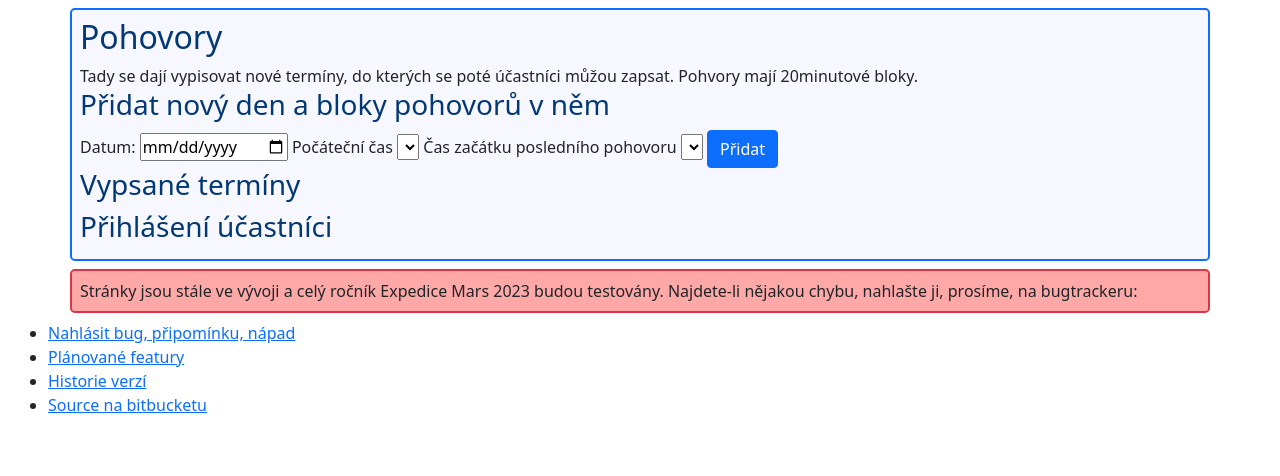
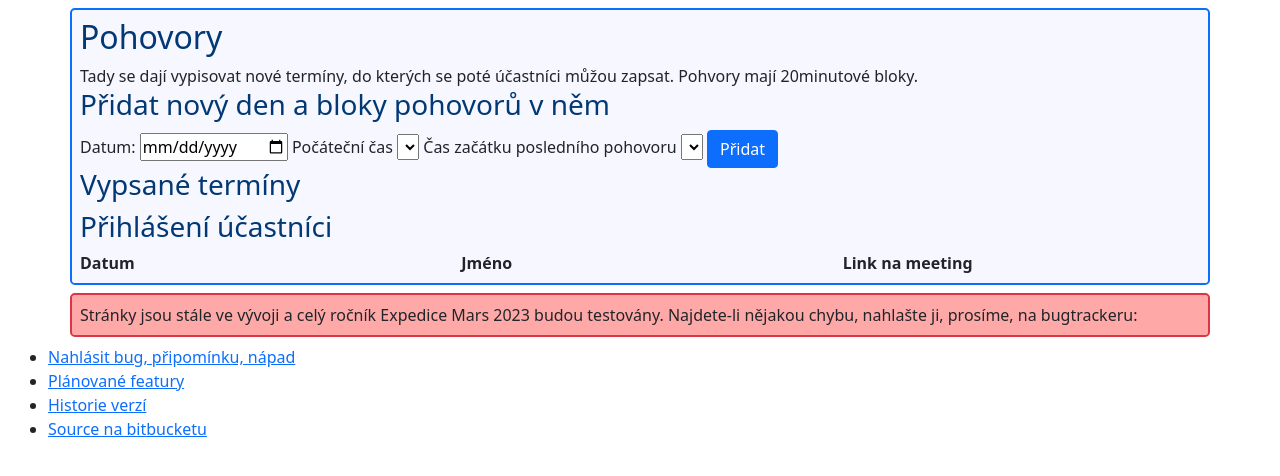
Before and after one commit to expedicemars/intranet, a Flask app: template website/templates/admin_pohovory.html in a window 1280 px wide. Shown: the part 56-532 px from the top of the page. Run offline with Flask 2, Linux system fonts and the light colour scheme; the template is opened without the code that fills it, so the values that code supplies are empty; some libraries are stand-ins or nearby versions.

Commit message:
pohovory done

```diff
--- a/website/static/js/admin_pohovory.js
+++ b/website/static/js/admin_pohovory.js
@@ -47,26 +47,40 @@ function generator_vypsanych(iso, pretty, user) {
     content_div.appendChild(row)
 }
 
-function generator_prihlasenych(jmeno, pretty, id) {
+function generator_prihlasenych(jmeno, pretty, id, link) {
     let row = document.createElement("div")
     row.classList.add("row")
     let col1 = document.createElement("div")
+    row.appendChild(col1)
     col1.classList.add("col")
+    col1.innerHTML = pretty
+    let col2 = document.createElement("div")
+    row.appendChild(col2)
+    col2.classList.add("col")
     let a = document.createElement("a")
+    col2.appendChild(a)
     a.href = "/admin/detail_usera/" + String(id)
     a.innerHTML = jmeno
-    let col2 = document.createElement("div")
-    col2.classList.add("col")
-    col1.innerHTML = pretty
-    col2.appendChild(a)
-    row.appendChild(col1)
-    row.appendChild(col2)
+    let col3 = document.createElement("div")
+    row.appendChild(col3)
+    col3.classList.add("col")
+    if (link) {
+        let a2 = document.createElement("a")
+        col3.appendChild(a2)
+        a2.innerHTML = "Odkaz na meeting"
+        a2.href = link
+        a2.target = "blank"
+    } else {
+        col3.innerHTML = "Tady link ještě není"
+    }
+
+
     prihlaseni_div.append(row)
 }
 
 for (let p of pohovory) {
     generator_vypsanych(p["iso"], p["pretty"], p["user"])
     if (p["user"]) {
-        generator_prihlasenych(p["jmeno"], p["pretty"], p["user"])
+        generator_prihlasenych(p["jmeno"], p["pretty"], p["user"], p["link"])
     }
 }
--- a/website/templates/admin_historie_verzi.html
+++ b/website/templates/admin_historie_verzi.html
@@ -8,6 +8,7 @@
             <li>Admini můžou vypisovat nové termín, nebo mazat dosud neobsazené.</li>
             <li>Uživatelům se zamčenými změnami se zablokuje možnost vybírat nový termín.</li>
             <li>Přibyla výzva o hledání grafika.</li>
+            <li>Systém dál trackuje meeting_link ke každýmu userovi. Jde přidat v detailu usera, uživatelům se zobrazuje v sekci Pohovory.</li>
         </ul>
     </p>
     <p>
--- a/website/templates/admin_pohovory.html
+++ b/website/templates/admin_pohovory.html
@@ -17,7 +17,13 @@
         <div id="content"></div>
     </form>
     <h3>Přihlášení účastníci</h3>
-    <div id="prihlaseni"></div>
+    <div id="prihlaseni">
+        <div class="row">
+            <div class="col"><b>Datum</b></div>
+            <div class="col"><b>Jméno</b></div>
+            <div class="col"><b>Link na meeting</b></div>
+        </div>
+    </div>
 
     <script type="module" src="{{url_for('static', filename='js/admin_pohovory.js')}}"></script>
 {% endblock %}
--- a/website/templates/pohovory.html
+++ b/website/templates/pohovory.html
@@ -4,7 +4,10 @@
 <h2>Přihlášení na pohovory</h2>
 Tady se můžeš zapsat na konkrétní termín pohovoru.
 <hr>
-<div id="aktualne"></div>
+<div>
+    <p id="datum"></p>
+    <p id="link"></p>
+</div>
 <hr>
 {% if uzamcene_zmeny %}
 Tvému účtu byly uzamčeny změny, pravděpodobně proto, že se blíží nějaký důležitý termín. Můžeš nám ale napsat a my ti výběr termínů ještě odemkneme.
--- a/website/views/sender_endpoints.py
+++ b/website/views/sender_endpoints.py
@@ -152,9 +152,12 @@ def send_admin(query):
                 zaznam["pretty"] = pretty_date(p["iso"])
                 zaznam["user"] = p["user"]
                 if p["user"]:
-                    zaznam["jmeno"] = User.query.get(int(p["user"])).jmeno
+                    u = User.query.get(int(p["user"]))
+                    zaznam["jmeno"] = u.jmeno
+                    zaznam["link"] = u.meeting_link
                 else:
                     zaznam["jmeno"] = None
+                    zaznam["link"] = None
 
                 result.append(zaznam)
             return json.dumps(result)
@@ -189,7 +192,10 @@ def send_user(query: str):
             abort(401)
     elif query == "datum_pohovoru":
         if "user" in rights:
-            result = {"datum": pretty_date(current_user.datum_pohovoru)}
+            result = {
+                "datum": pretty_date(current_user.datum_pohovoru),
+                "link": current_user.meeting_link
+                }
             return json.dumps(result)
         else:
             abort(401)
```
Also changed, not shown: website/static/js/pohovory.js (+14 -3 lines).
